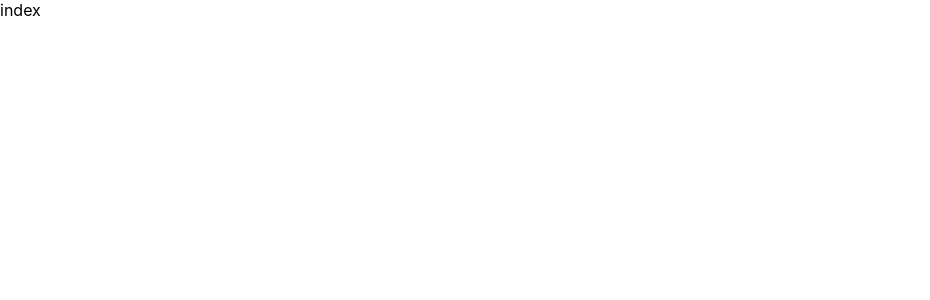
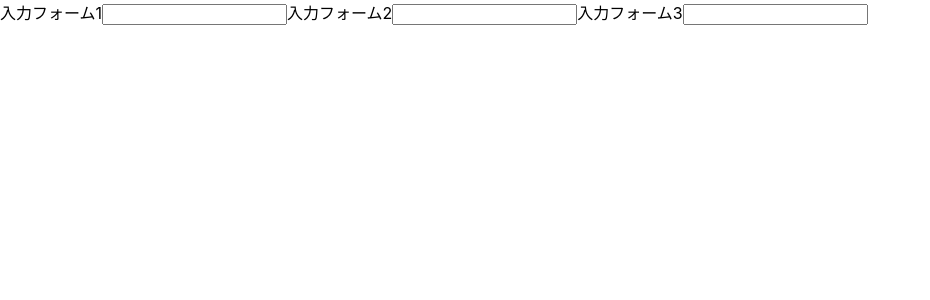
Before and after one commit to KNR1009/blueberry-typescript, a Next.js app: page / in a window 1280 px wide. Shown: the top 300 px of the page, without its empty margins (0-930 px from the left). Built offline with nearby package versions, Linux system fonts and the light colour scheme.

Commit message:
入力フォームのonchange関数の最適化

```diff
--- a/src/components/04_Functions/index.tsx
+++ b/src/components/04_Functions/index.tsx
@@ -1,27 +1,43 @@
-import React from "react";
+import React, { useState } from "react";
 
 export const Functions = () => {
-  // nameプロパティーを持つ型
-  type HasName = {
-    name: string;
+  const [value1, setValue1] = useState<string>("");
+  const [value2, setValue2] = useState<string>("");
+  const [value3, setValue3] = useState<string>("");
+
+  const onChangeObj = {
+    value1: (e: React.ChangeEvent<HTMLInputElement>) =>
+      setValue1(e.target.value),
+    value2: (e: React.ChangeEvent<HTMLInputElement>) =>
+      setValue2(e.target.value),
+    value3: (e: React.ChangeEvent<HTMLInputElement>) =>
+      setValue3(e.target.value),
   };
-  // nameとageプロパティーを持つ(HasNameの部分型)
-  type HasNameAndAge = {
-    name: string;
-    age: number;
-  };
-  // nameとageが返ってくる関数
-  const formAge = (age: number): HasNameAndAge => {
-    return {
-      name: "鈴木",
-      age,
-    };
-  };
-  // nameだけが返ってくる関数
-  const f: (age: number) => HasName = formAge;
-  const obj: HasName = f(100);
 
-  console.log(obj);
-
-  return <div>index</div>;
+  return (
+    <div>
+      <div className="input-container">
+        <label htmlFor="">入力フォーム1</label>
+        <input
+          type="text"
+          value={value1}
+          onChange={(e) => {
+            onChangeObj.value1(e);
+          }}
+        />
+        <label htmlFor="">入力フォーム2</label>
+        <input
+          type="text"
+          value={value2}
+          onChange={(e) => onChangeObj.value2(e)}
+        />
+        <label htmlFor="">入力フォーム3</label>
+        <input
+          type="text"
+          onChange={(e) => onChangeObj.value3(e)}
+          value={value3}
+        />
+      </div>
+    </div>
+  );
 };
```
